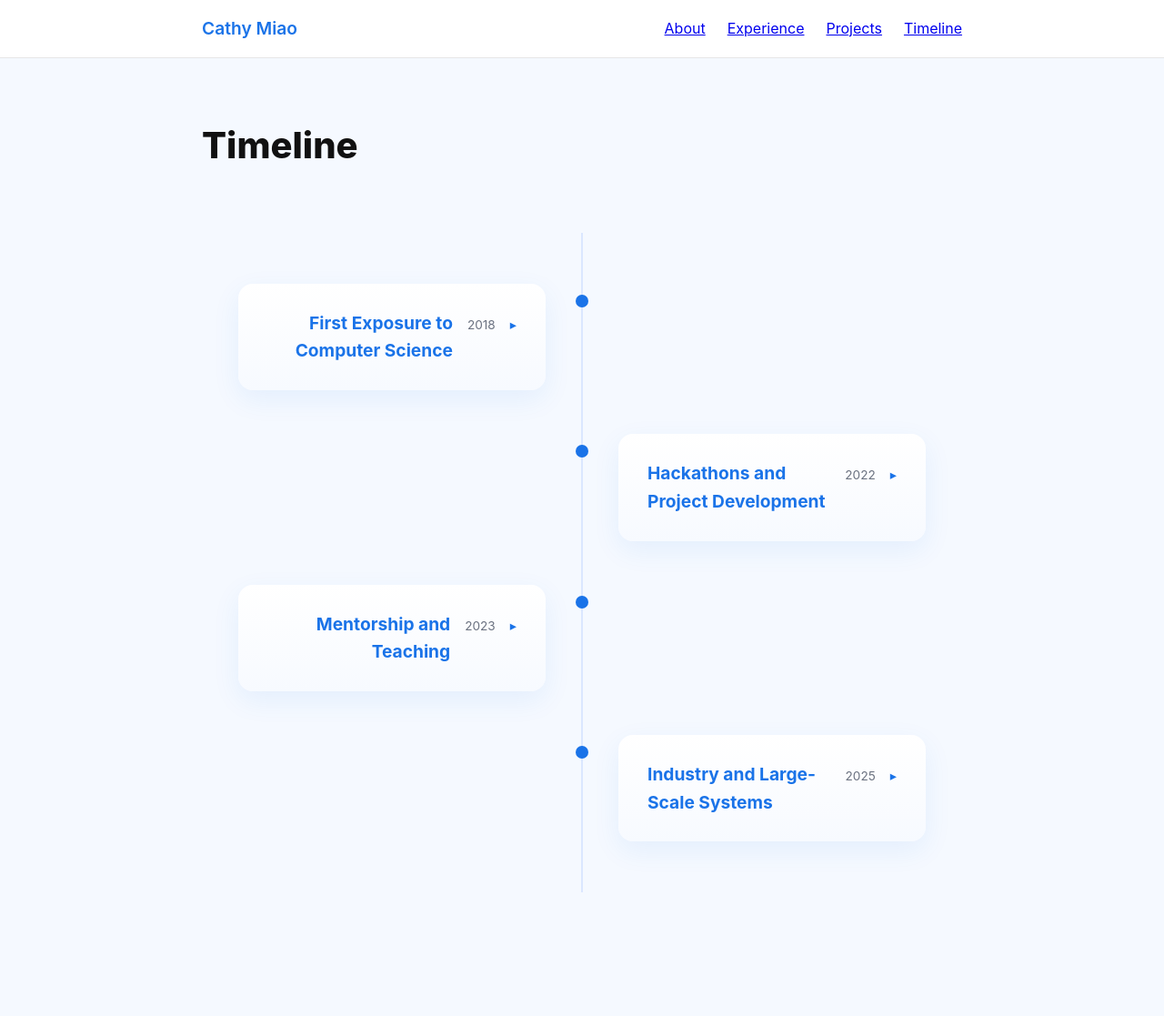
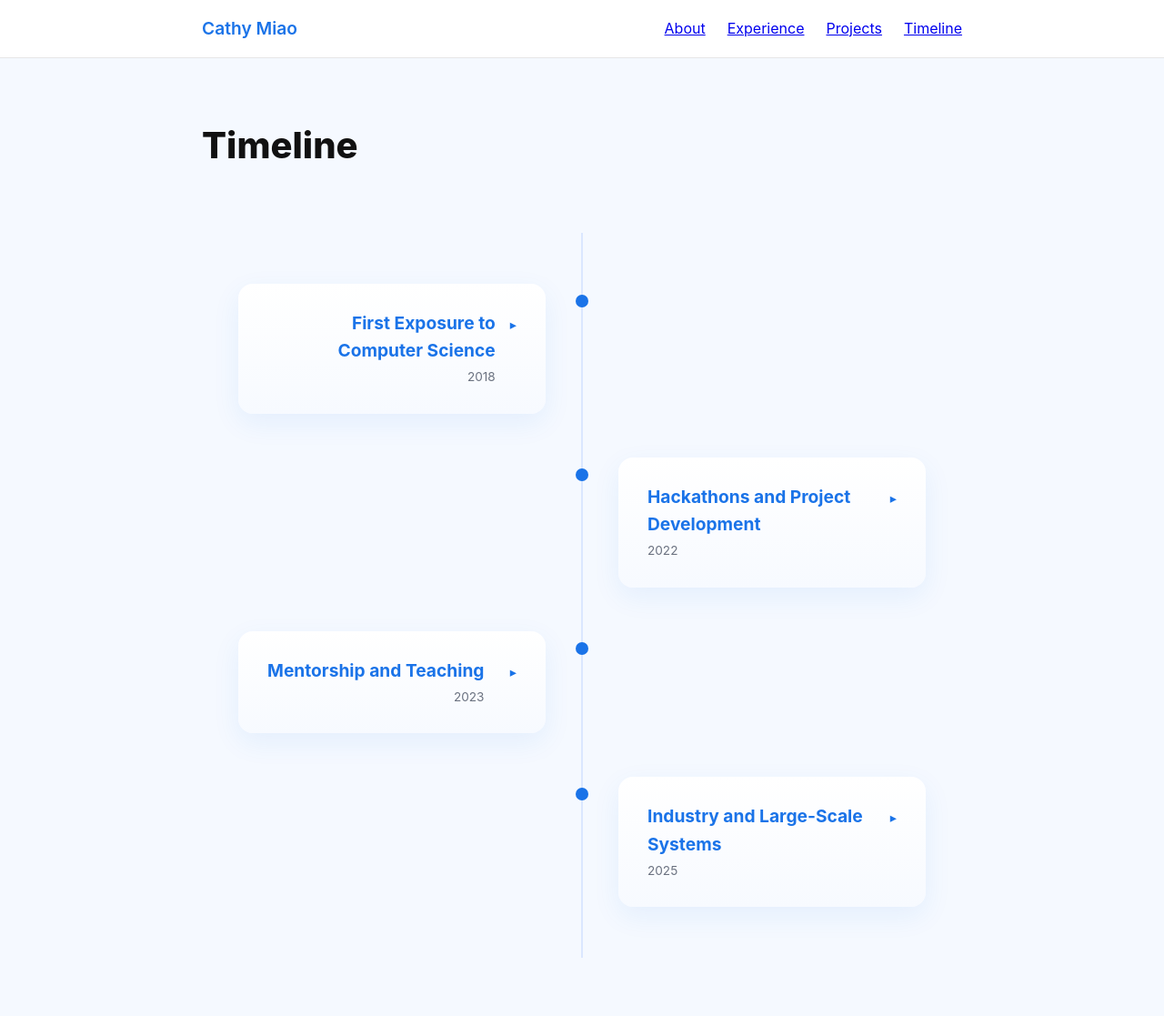
Before and after one commit to cathymiao04/digitalportfolio, a Jekyll site: the page built from timeline.md, in a window 1280 px wide. Shown: the whole page at 91% size. Built offline with Jekyll 4.4.1, drawn with Linux system fonts in a browser that asks for light colours; before the commit the page ends 1045 px from its top, so only the background shows below that.

Commit message:
Update timeline.html

```diff
--- a/_includes/timeline.html
+++ b/_includes/timeline.html
@@ -3,11 +3,12 @@
   <!-- 2018 -->
   <div class="timeline-item left">
     <div class="timeline-content">
-
       <details class="timeline-details">
         <summary>
+          <div class="timeline-summary-text">
             <h3>First Exposure to Computer Science</h3>
             <span class="timeline-date">2018</span>
+          </div>
         </summary>
 
         <p>
@@ -17,18 +18,18 @@
           problem-solving and early project work.
         </p>
       </details>
-
     </div>
   </div>
 
   <!-- 2022 -->
   <div class="timeline-item right">
     <div class="timeline-content">
-
       <details class="timeline-details">
         <summary>
+          <div class="timeline-summary-text">
             <h3>Hackathons and Project Development</h3>
             <span class="timeline-date">2022</span>
+          </div>
         </summary>
 
         <p>
@@ -38,18 +39,18 @@
           backend services.
         </p>
       </details>
-
     </div>
   </div>
 
   <!-- 2023 -->
   <div class="timeline-item left">
     <div class="timeline-content">
-
       <details class="timeline-details">
         <summary>
+          <div class="timeline-summary-text">
             <h3>Mentorship and Teaching</h3>
             <span class="timeline-date">2023</span>
+          </div>
         </summary>
 
         <p>
@@ -59,27 +60,26 @@
           backgrounds.
         </p>
       </details>
-
     </div>
   </div>
 
   <!-- 2025 -->
   <div class="timeline-item right">
     <div class="timeline-content">
-
       <details class="timeline-details">
         <summary>
+          <div class="timeline-summary-text">
             <h3>Industry and Large-Scale Systems</h3>
             <span class="timeline-date">2025</span>
+          </div>
         </summary>
 
         <p>
           Transitioned into industry work focused on large-scale systems and
           production infrastructure, building software for real users with
-          attention to reliability, performance, and trade-offs.
+          attention to reliability, performance, scalability, and trade-offs.
         </p>
       </details>
-
     </div>
   </div>
 
```
Lines whose indentation alone changed are shown as unchanged.
